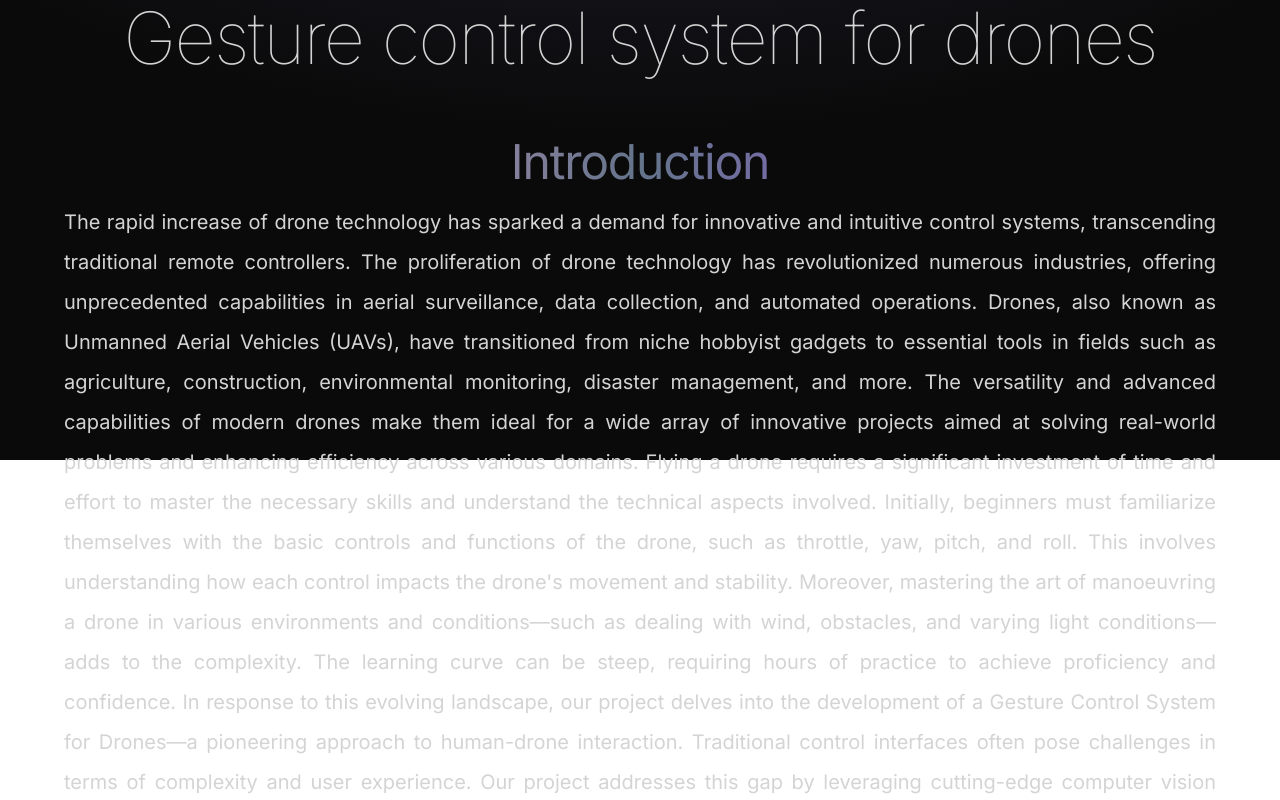
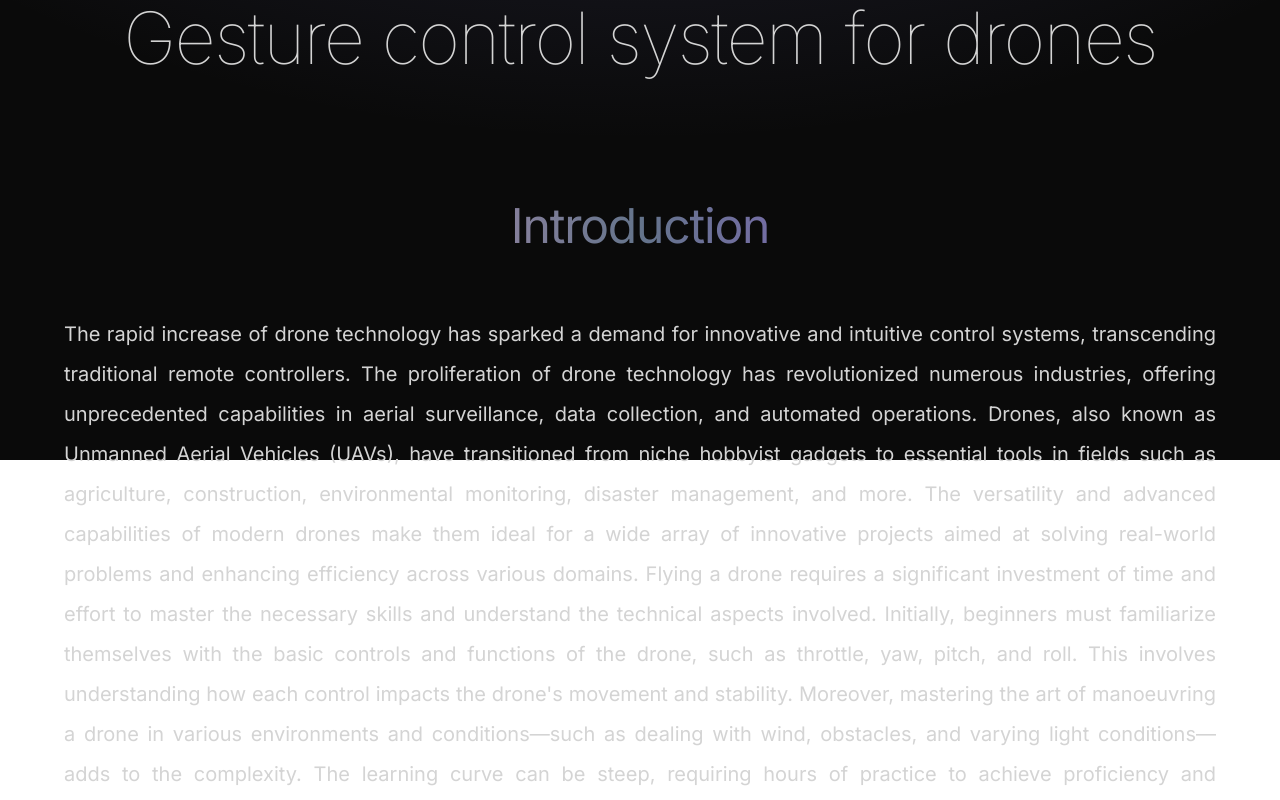
Before and after one commit to varunshringare/Portfolio-website, a React (Vite) app: page /Portfolio-website/Project1 in a window 1280 px wide. Shown: the part 340-1140 px from the top of the page. Built offline with nearby package versions, Linux system fonts and the light colour scheme.

Commit message:
Updated resume

```diff
--- a/src/components/About.jsx
+++ b/src/components/About.jsx
@@ -1,7 +1,7 @@
 import aboutimg from "../assets/Project.jpg";
 import { ABOUT_TEXT } from "../constants";
 import { motion } from "framer-motion";
-import resume from "../assets/React-resume.pdf";
+import resume from "../assets/Resume-Varun.pdf";
 
 const About = () => {
   return (
--- a/src/components/Hero.jsx
+++ b/src/components/Hero.jsx
@@ -1,7 +1,7 @@
 import { HERO_CONTENT } from "../constants";
 import profilepic from "../assets/VarunProfile.jpg";
 import { motion } from "framer-motion";
-import resume from "../assets/React-resume.pdf";
+import resume from "../assets/Resume-Varun.pdf";
 
 const container = (delay) => ({
   hidden: { x: -100, opacity: 0 },
--- a/src/components/Project1.jsx
+++ b/src/components/Project1.jsx
@@ -15,11 +15,11 @@
       <h1 className="pb-16 text-4xl font-thin tracking-tight lg:mt-16 lg:text-7xl text-center">
         Gesture control system for drones
       </h1>
-      <h1 className="mb-4 text-center bg-gradient-to-r from-pink-300 via-slate-500 to-purple-500 bg-clip-text text-5xl tracking-tight text-transparent">
+      <h1 className="mb-4 text-center lg:mt-16 bg-gradient-to-r from-pink-300 via-slate-500 to-purple-500 bg-clip-text text-5xl tracking-tight text-transparent">
         Introduction
       </h1>
       <p
-        className="mb-12 text-neutral-300 text-xl justify-between"
+        className="mb-12  lg:mt-16 text-neutral-300 text-xl justify-between"
         style={{ textAlign: "justify", lineHeight: "2" }}
       >
         The rapid increase of drone technology has sparked a demand for
```
Also changed, not shown: 2 other files (tests, documents, lock files or other folders).
